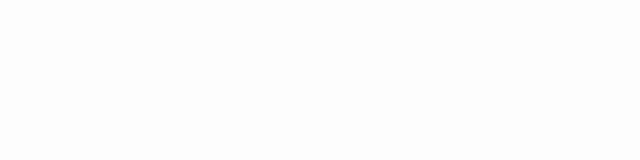
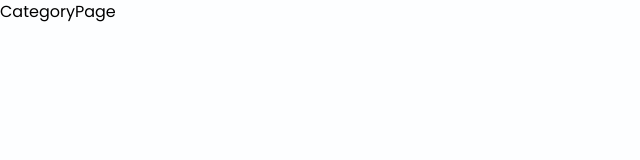
Before and after one commit to ChethaNavid/grocery-store-platform, a React (Vite) app in the folder frontend/grocery_store/: page /category/bakery in a window 1280 px wide. Before the commit this address had no page. Shown: the top 160 px of the page, without its empty margins (0-640 px from the left). Built offline with nearby package versions, Linux system fonts and the light colour scheme.

Commit message:
app  component

```diff
--- a/frontend/grocery_store/src/App.jsx
+++ b/frontend/grocery_store/src/App.jsx
@@ -2,6 +2,7 @@
 import Home from './pages/Home/Home';
 import Login from './pages/Login/Login';
 import SignUp from './pages/SignUp/SignUp';
+import CategoryPage from "./components/Categories/CategoryPage";
 
 function App() {
 
@@ -11,6 +12,7 @@
         <Route path="/" element={<Home />} />
         <Route path="/login" element={<Login />} />
         <Route path="/signup" element={<SignUp />} />
+        <Route path="/category/:categoryName" element={<CategoryPage />} />
       </Routes>
     </Router>
   )
--- /dev/null
+++ b/frontend/grocery_store/src/components/Categories/CategoryPage.jsx
@@ -0,0 +1,11 @@
+import React from 'react'
+import { useParams } from 'react-router-dom'
+
+const CategoryPage = () => {
+  const { categoryName } = useParams();
+  return (
+    <div>CategoryPage</div>
+  )
+}
+
+export default CategoryPage
```
